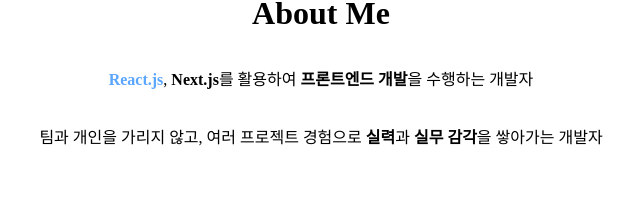
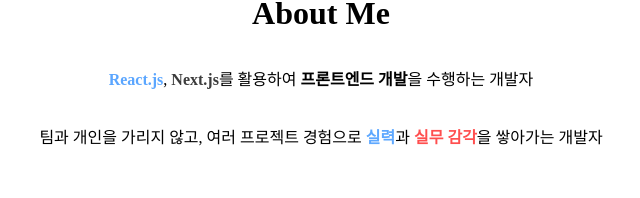
Before and after one commit to ehdrjs4502/nextjs-portfolio, a Next.js app: page / in a window 1280 px wide. Shown: the part 571-769 px from the top of the page, without its empty margins (319-959 px from the left). Built offline with nearby package versions, Linux system fonts and the light colour scheme; a web font is replaced by a local one.

Commit message:
페이지 작성 중

```diff
--- a/src/sections/IntroSection.tsx
+++ b/src/sections/IntroSection.tsx
@@ -35,12 +35,14 @@ export default function IntroSection() {
                     <div className="about_box">
                         <h5>About Me</h5>
                         <span>
-                            <strong className="strong_blue">React.js</strong>, <strong>Next.js</strong>를 활용하여{" "}
+                            <strong className="strong_blue">React.js</strong>,{" "}
+                            <strong style={{ color: "#3C3C3C" }}>Next.js</strong>를 활용하여{" "}
                             <strong>프론트엔드 개발</strong>을 수행하는 개발자
                         </span>
                         <span>
-                            팀과 개인을 가리지 않고, 여러 프로젝트 경험으로 <strong>실력</strong>과{" "}
-                            <strong>실무 감각</strong>을 쌓아가는 개발자
+                            팀과 개인을 가리지 않고, 여러 프로젝트 경험으로{" "}
+                            <strong style={{ color: "#5EA8FF" }}>실력</strong>과{" "}
+                            <strong style={{ color: "#FF4F4F" }}>실무 감각</strong>을 쌓아가는 개발자
                         </span>
                     </div>
                 </div>
--- a/src/sections/SkillsSection.tsx
+++ b/src/sections/SkillsSection.tsx
@@ -51,7 +51,15 @@ export default function SkillsSection() {
                 }
 
                 .skills_box {
-                    width: 500px;
+                    width: 600px;
+                    margin-bottom: 50px;
+                }
+
+                @media screen and (max-width: 760px) {
+                    .skills_box {
+                        width: 350px;
+                        margin-bottom: 30px;
+                    }
                 }
 
                 .title_box {
```
